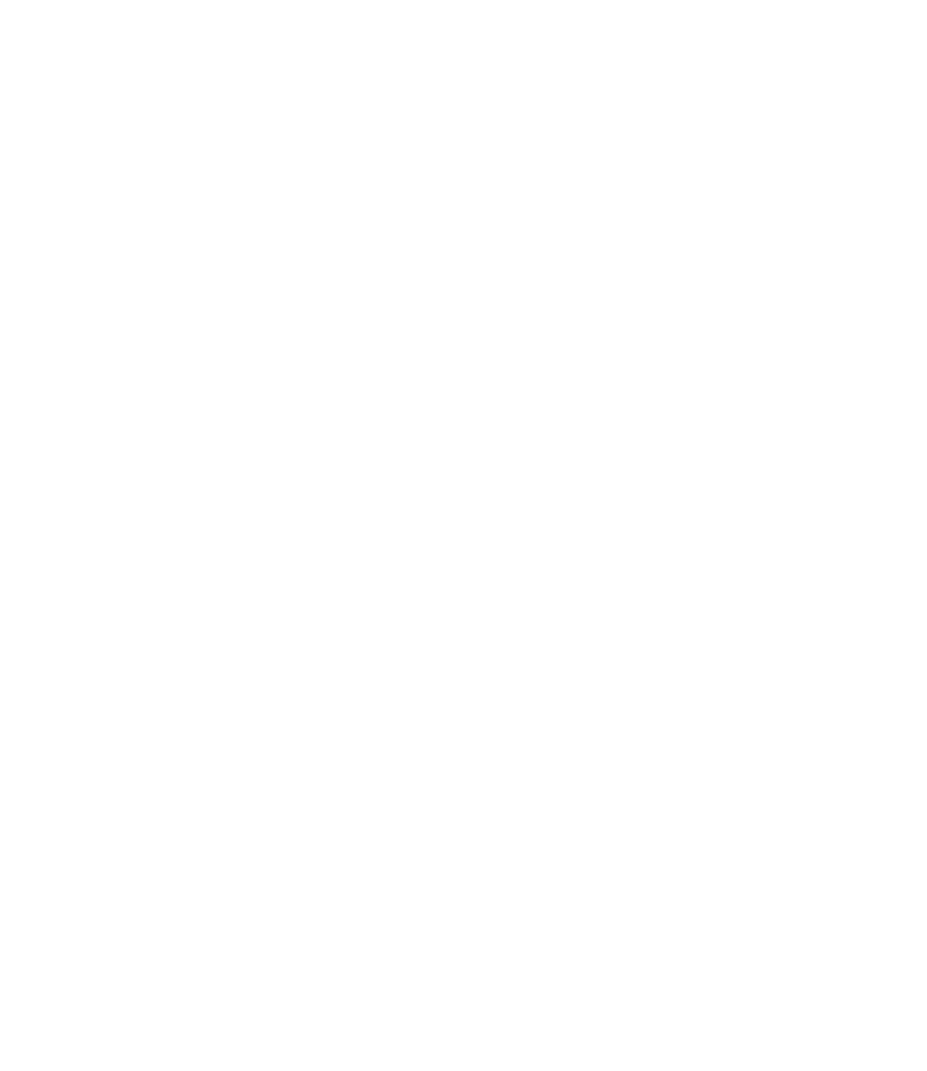
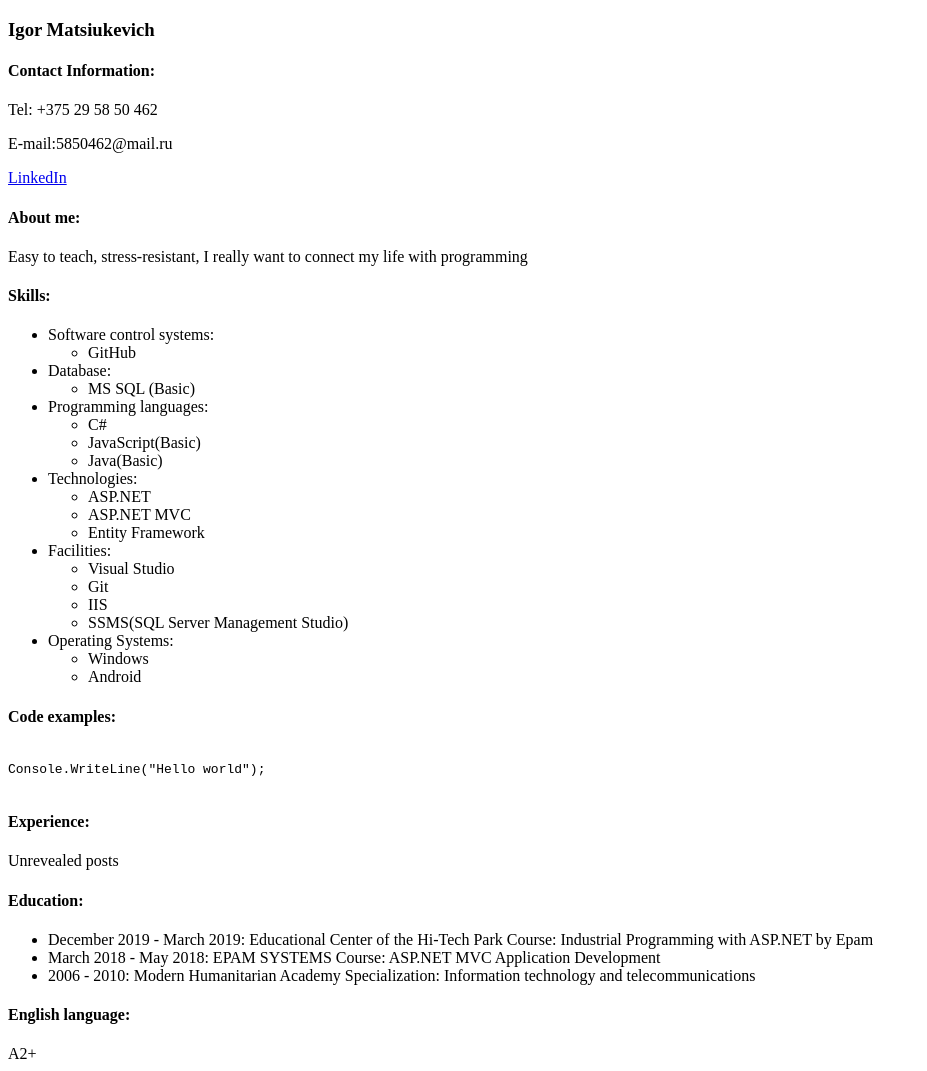
Before and after one commit to IgorGrodno/rsschool-cv, a plain HTML site: page index.html in a window 1280 px wide. Shown: the whole page, without its empty margins (0-927 px from the left). Before the commit the page ends 800 px from the top, so only its background shows below. Drawn offline with Linux system fonts and the light colour scheme.

Commit message:
feat: add text and HTML tags

```diff
--- a/index.html
+++ b/index.html
@@ -1,9 +1,101 @@
 <!DOCTYPE html>
-<html>
+<html lang="en">
 <head>
+<link href="main.css" rel="stylesheet" type="text/css">
 <title>Igor Matsiukevich CV</title>
 </head>
 <body>
+<main class="flex-container">
+    <section>
+<h3>Igor Matsiukevich</h3>
+</section>
+</section>
+<h4>Contact Information:</h4>
+<p>
+Tel: +375 29 58 50 462 <p>
+E-mail:5850462@mail.ru <p>
+<a href="https://www.linkedin.com/in/igor-matsiukevich-87978b184/">LinkedIn </a>
+</p>
+</section>
+<section>
+ <h4>About me:</h4>
+Easy to teach, stress-resistant, I really want to connect my life with programming
+</section>
+<section>
+<h4>Skills:</h4>
+<ul>
+    <li>Software control systems:
+        <ul>
+            <li> GitHub</li>
+        </ul>
+    </li>
+    <li>Database:
+        <ul>
+            <li>MS SQL (Basic)</li>
+        </ul>
+    </li>
+    <li>Programming languages:
+        <ul>
+            <li>C#</li>
+            <li>JavaScript(Basic)</li>
+            <li>Java(Basic)</li>
+        </ul>
+    </li>
+    <li>Technologies:
+        <ul>
+            <li>ASP.NET</li>
+            <li>ASP.NET MVC</li>
+            <li>Entity Framework</li>
+        </ul>
+    </li>
+    <li>Facilities:
+        <ul>
+            <li>Visual Studio</li>
+            <li>Git</li>
+            <li>IIS</li>
+            <li>SSMS(SQL Server Management Studio)</li>
+        </ul>
+    </li>
+    <li>Operating Systems:
+        <ul>
+            <li> Windows</li>
+            <li> Android</li>
+        </ul>
+    </li>
+</ul>
+</section>
+<section>
+<h4>Code examples:</h4>
+<pre>
+    <code>
+Console.WriteLine("Hello world");
+</code>
+</pre>
+</section>
+<section>
+<h4>Experience:</h4>
+Unrevealed posts
+</section>
+<section>
+<h4>Education:</h4>
+<ul>
+    <li>December 2019 - March 2019: Educational Center of the Hi-Tech Park
+Course: Industrial Programming with ASP.NET by Epam</li>
 
+<li>March 2018 - May 2018: EPAM SYSTEMS
+Course: ASP.NET MVC Application Development</li>
+
+<li>2006 - 2010: Modern Humanitarian Academy
+Specialization: Information technology and telecommunications</li>
+</ul>
+</section>
+<section>
+<h4>English language:</h4>
+A2+
+</section>
+<footer>
+
+</footer>
+</main>
 </body>
 </html>
```
